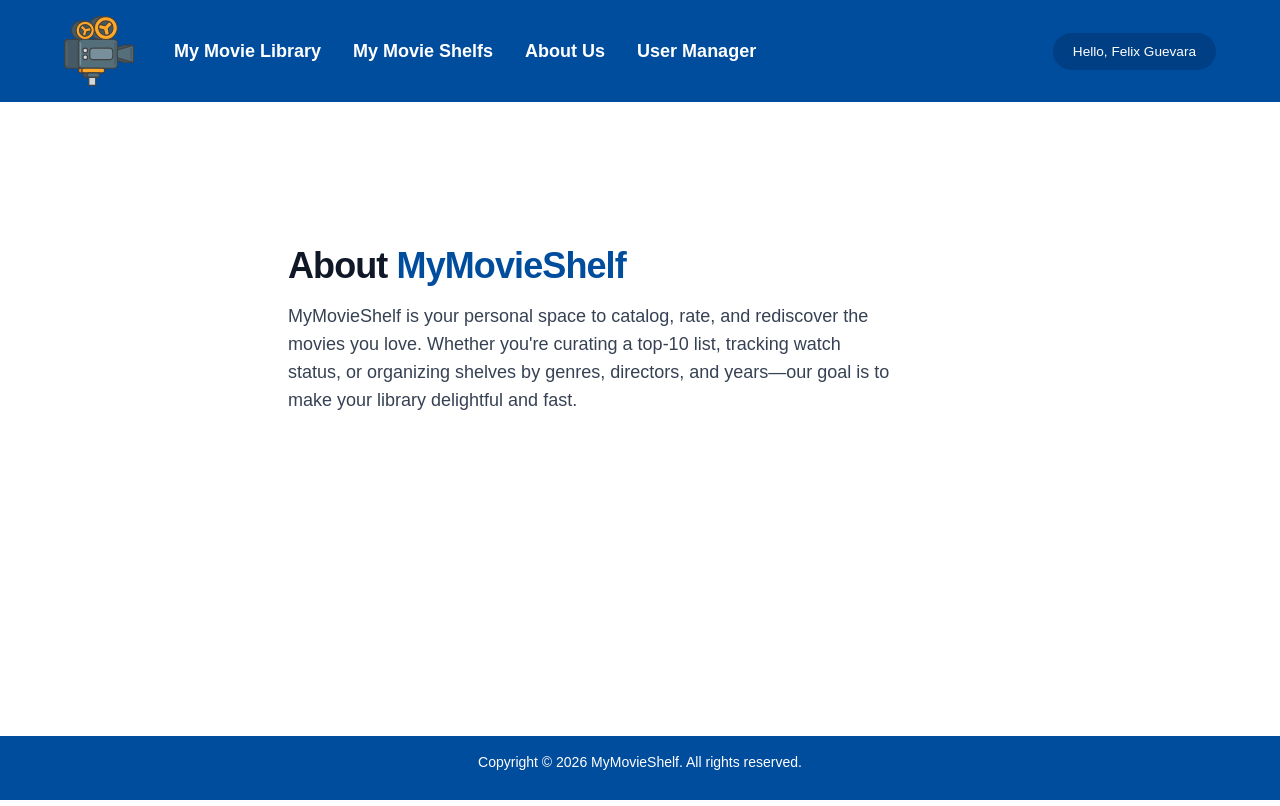
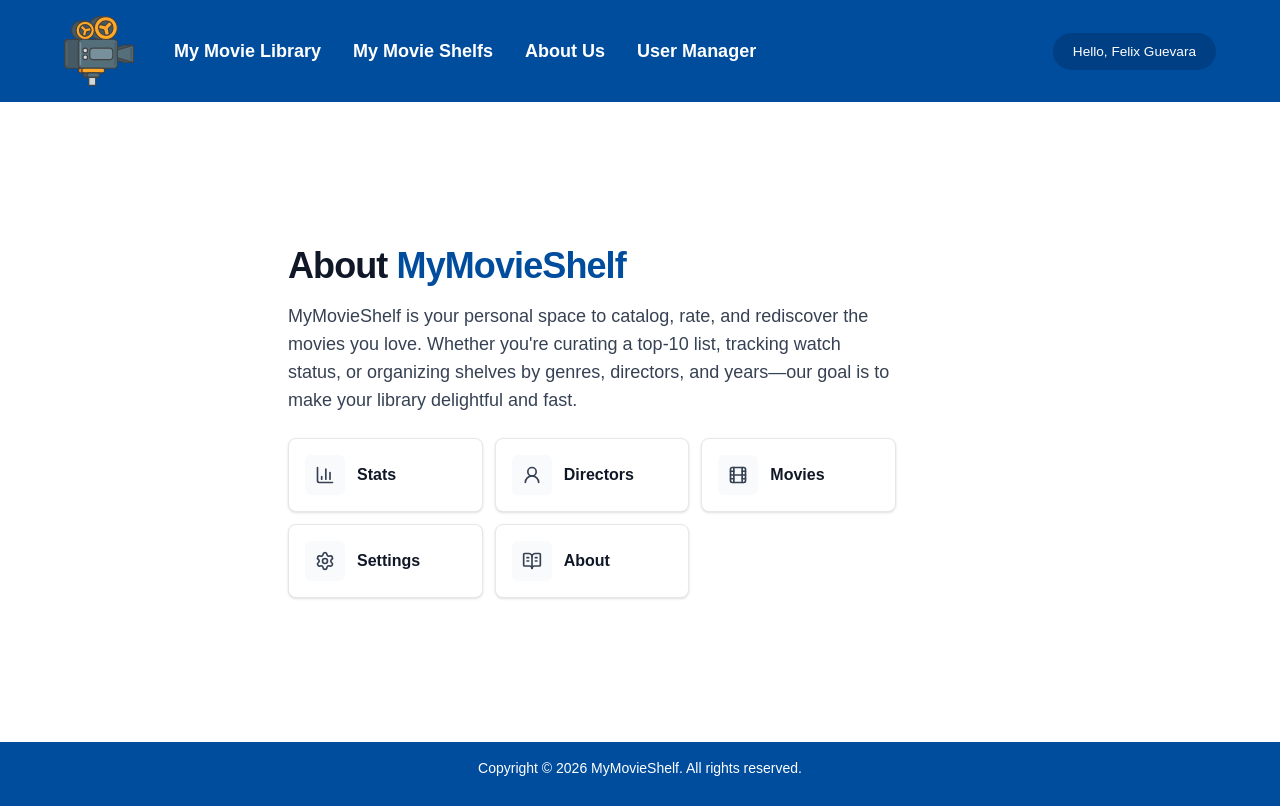
Before and after one commit to FelixGuevara/MyMovieShelf, a Next.js app: page / in a window 1280 px wide. Built offline with nearby package versions, Linux system fonts and the light colour scheme.

Commit message:
Adding action card component

```diff
--- /dev/null
+++ b/app/components/actionCard.tsx
@@ -0,0 +1,36 @@
+// components/ActionCard.tsx
+import Link from "next/link";
+import { type ReactNode } from "react";
+
+type ActionCardProps = {
+  href: string;
+  label: string;
+  icon?: ReactNode; // you can pass a Lucide/Heroicon component here
+  ariaLabel?: string;
+};
+
+export function ActionCard({ href, label, icon, ariaLabel }: ActionCardProps) {
+  return (
+    <Link
+      href={href}
+      aria-label={ariaLabel ?? label}
+      className="
+        action-card group flex h-full w-full items-center gap-3 rounded-lg border
+        border-gray-200 bg-white p-4 text-gray-900 shadow-sm transition
+        hover:border-blue-400 hover:shadow-md focus:outline-none focus:ring-4
+        focus:ring-blue-100 dark:border-gray-800 dark:bg-gray-900 dark:text-gray-100
+        dark:hover:border-blue-500 dark:focus:ring-blue-900
+      "
+    >
+      <div className="action-card__icon flex h-10 w-10 items-center justify-center rounded-md bg-gray-50 text-gray-700 dark:bg-gray-800 dark:text-gray-300">
+        {/* If an icon was provided, render it. Otherwise, show a fallback hashtag. */}
+        {icon ? (
+          <span className="text-xl leading-none">{icon}</span>
+        ) : (
+          <span className="text-xl leading-none">#</span>
+        )}
+      </div>
+      <div className="action-card__label text-base font-semibold">{label}</div>
+    </Link>
+  );
+}
--- a/app/page.tsx
+++ b/app/page.tsx
@@ -1,4 +1,11 @@
 import Image from "next/image";
+import { ActionCard } from "./components/actionCard";
+
+import {
+  Film, FolderOpenDot, ListChecks, Tags, UserRound, CalendarDays,
+  Star, Eye, BarChart3, Settings, Upload, BookOpenText
+} from "lucide-react";
+
 
 export default function Home() {
   return (
@@ -17,8 +24,19 @@ export default function Home() {
               genres, directors, and years—our goal is to make your library delightful and fast.
             </p>
           </section>
+
+
+          {/* Action grid */}
+          <section aria-label="Quick actions">
+            <div className="grid grid-cols-1 gap-3 sm:grid-cols-2 lg:grid-cols-3">
+              <ActionCard href="/stats" label="Stats" icon={<BarChart3 className="h-5 w-5" />} />
+              <ActionCard href="/directors" label="Directors" icon={<UserRound className="h-5 w-5" />} />
+              <ActionCard href="/movies" label="Movies" icon={<Film className="h-5 w-5" />} />
+              <ActionCard href="/settings" label="Settings" icon={<Settings className="h-5 w-5" />} />
+              <ActionCard href="/about" label="About" icon={<BookOpenText className="h-5 w-5" />} />
+            </div>
+          </section>
         </div>
-
       </main>
     </div>
   );
```
